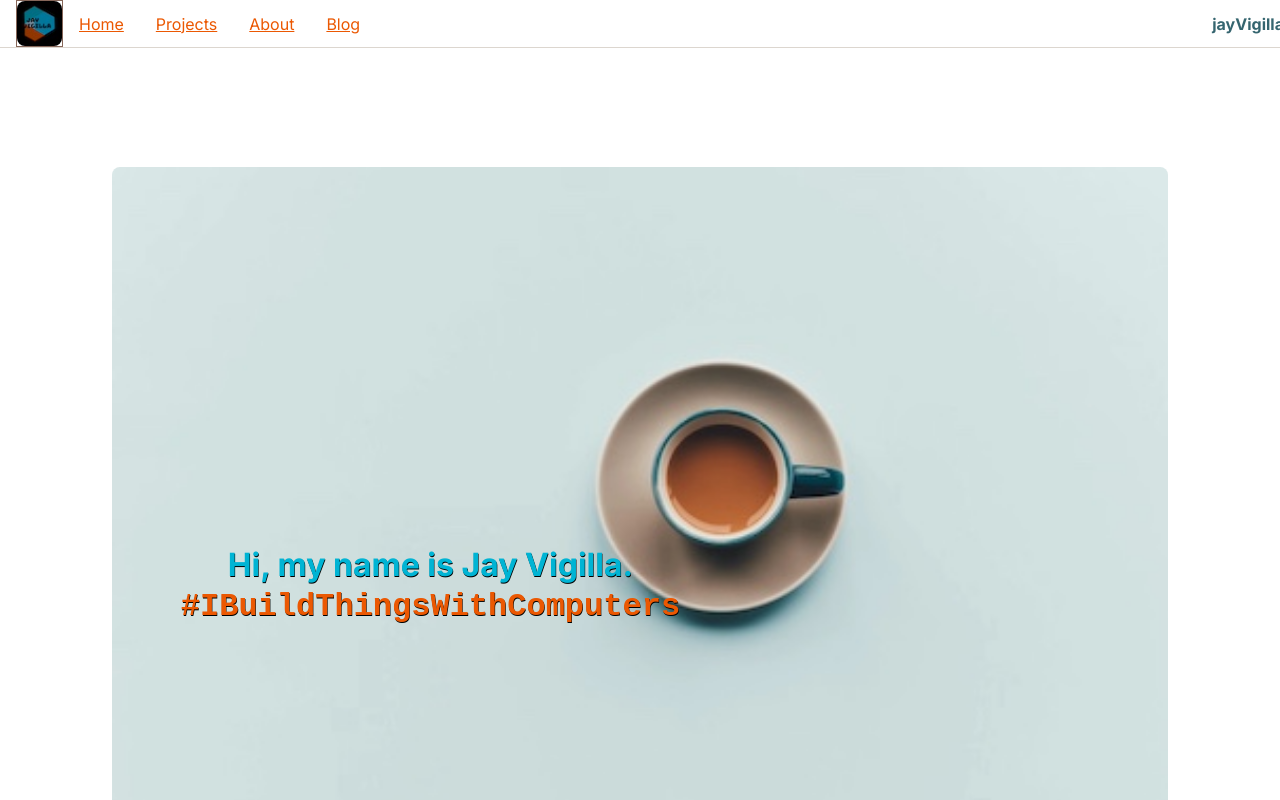
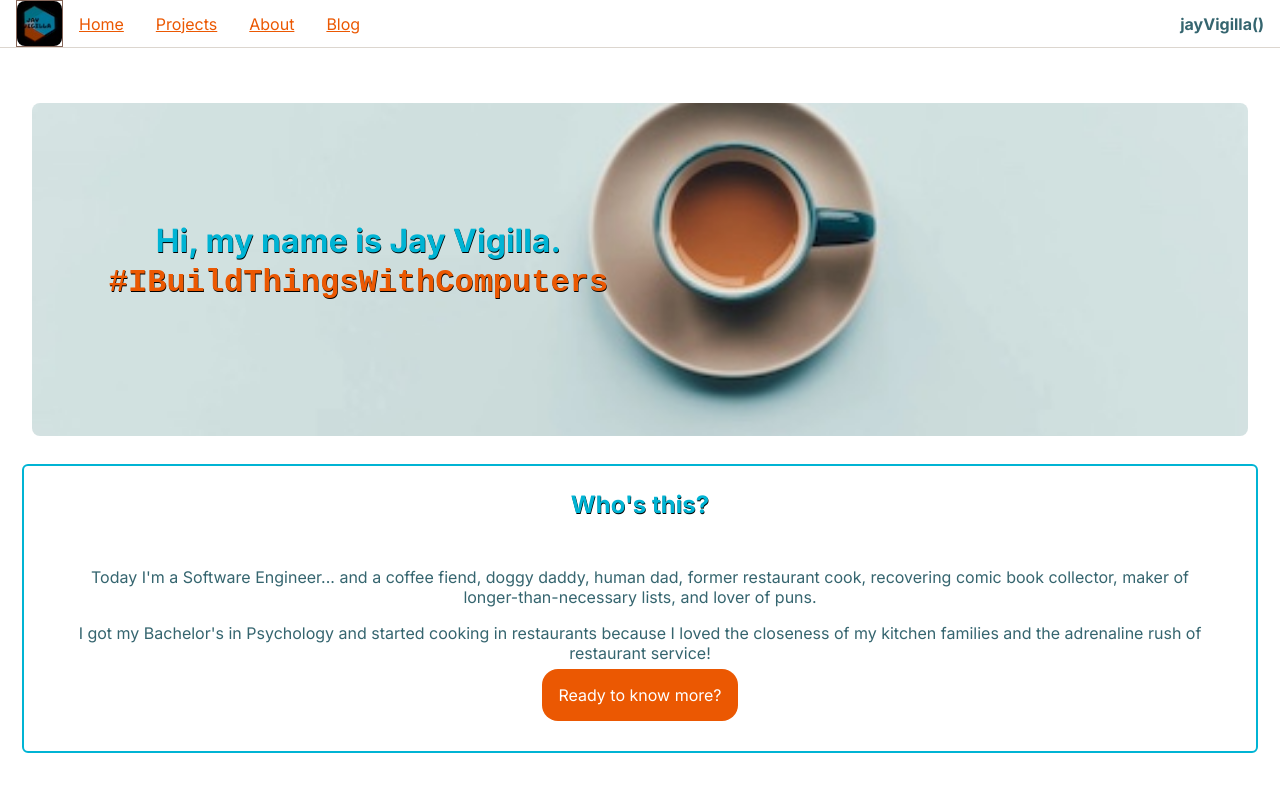
Before and after one commit to JayRVigilla/nextjs-portfolio, a Next.js app: page / in a window 1280 px wide. Shown: the top 800 px of the page. Built offline with nearby package versions, Linux system fonts and the light colour scheme.

Commit message:
Home page CSS clean up

```diff
--- a/app/Home.css
+++ b/app/Home.css
@@ -10,13 +10,10 @@
   -ms-flex-align: center;
   -webkit-align-items: center;
   align-items: center;
-  padding: 0 1rem;
-
 }
-header{
+section {
   width: 100%;
 }
-
 #Home .headline {
   background-color: none;
   border-radius: 8px;
@@ -26,10 +23,10 @@ header{
   text-align: left;
   padding: 1rem;
   z-index: 1;
-  -webkit-animation: slide 2s forwards;
-  -webkit-animation-delay: 1s;
-  animation: slide 2s forwards;
-  animation-delay: 1s;
+  -webkit-animation: slide var(--slide-time) forwards;
+  -webkit-animation-delay: var(slide-delay-time);
+  animation: slide var(--slide-time) forwards;
+  animation-delay: var(slide-delay-time);
 }
 
 @-webkit-keyframes slide {
@@ -43,17 +40,19 @@ header{
 
 .home.container {
   position: relative;
+  width: 100%;
+
   &>img{
-  z-index: -2;
-  width: 100%;
-  height: 100%;
-  /* min-width: 400px; */
-  object-fit: fit;
-  animation: fadeIn ease 5s;
-  -webkit-animation: fadeIn ease 5s;
-  -moz-animation: fadeIn ease 5s;
-  -o-animation: fadeIn ease 5s;
-  -ms-animation: fadeIn ease 5s;
+    z-index: -2;
+    max-height: 80%;
+    width: 100%;
+  object-fit: cover;
+  animation: fadeIn ease var(--fade-time);
+  -webkit-animation: fadeIn ease var(--fade-time);
+  -moz-animation: fadeIn ease var(--fade-time);
+  -o-animation: fadeIn ease var(--fade-time);
+  -ms-animation: fadeIn ease var(--fade-time);
+
   }
 }
 
@@ -62,12 +61,17 @@ header{
 }
 
 .teaser.about{
-  width: 75%;
-  height: auto;
-  height: 50%;
   background-color: white;
   border: 2px solid var(--br-teal);
   padding: .5rem;
+
+    &>.content{
+      padding: 1rem;
+      &>a.button{
+        margin: 2rem;
+        line-height: 2rem;
+      }
+    }
 }
 
 .teaser.about *{
@@ -76,14 +80,6 @@ header{
 
 .teaser.projects{
   margin: 1rem;
-}
-
-/* .teaser.connect{
-  margin: 0 2rem;
-} */
-
-.teaser.connect .pictext > img{
-  background-position: -20px 0;
 }
 
 @keyframes fadeIn {
--- a/app/components/PicText/PicText.css
+++ b/app/components/PicText/PicText.css
@@ -3,9 +3,10 @@
   display: flex;
   flex-direction: row;
   margin: 0;
-  padding: 1rem;
   height: auto;
   align-items: center;
+  justify-content: space-around;
+  width: 100%;
 }
 
 .box {
--- a/app/content.ts
+++ b/app/content.ts
@@ -57,7 +57,7 @@ const contactTease: Teaser = {
   text: ["If you'd like to reach me about projects, both fun and professional, I'd be happy to hear from you. I also love to talk about tech, food, pop culture, and rescue dogs!"],
   right: true,
   link: {
-    href: "/contact",
+    href: 'mailto: jayrvigilla@gmail.com',
     text: "Hit me up"
   }
 }
--- a/app/globals.css
+++ b/app/globals.css
@@ -18,6 +18,9 @@
 
   --mobile-width-max: 800px;
   --mobile-width-min: 500px;
+  --fade-time: 1s;
+  --slide-time: 1.3s;
+  --slide-delay-time: .5s;
 }
 
 /* #root {
@@ -106,10 +109,10 @@ section{
 button, .button{
   background-color: var(--br-orange);
   margin: 2rem 1rem;
-  padding: .75rem;
+  padding: 1rem;
   color: white;
   text-decoration: none;
-  border-radius: 4px;
+  border-radius: 16px;
 }
 
 button{
--- a/app/page.module.css
+++ b/app/page.module.css
@@ -3,7 +3,7 @@
   flex-direction: column;
   justify-content: space-between;
   align-items: center;
-  padding: 6rem;
+  padding: 2rem;
   min-height: 100vh;
   text-align: center;
 }
--- a/app/page.tsx
+++ b/app/page.tsx
@@ -11,15 +11,12 @@ export default function Main() {
     <>
     <main className={styles.main}>
       <div id="Home">
-      <header>
-            <div className="home container">
-
-            <Image src={coffeeCup} alt="coffee cup by Annie Spratt" priority/>
+        <div className="home container">
+          <Image src={coffeeCup} alt="coffee cup by Annie Spratt" priority/>
           <div className="headline">
             <h1>Hi, my name is Jay Vigilla.<br /><code>#IBuildThingsWithComputers</code></h1>
           </div>
-        </div>
-      </header>
+      </div>
 
       <section className="teaser about">
         <h2>{`Who's this?`}</h2>
```
